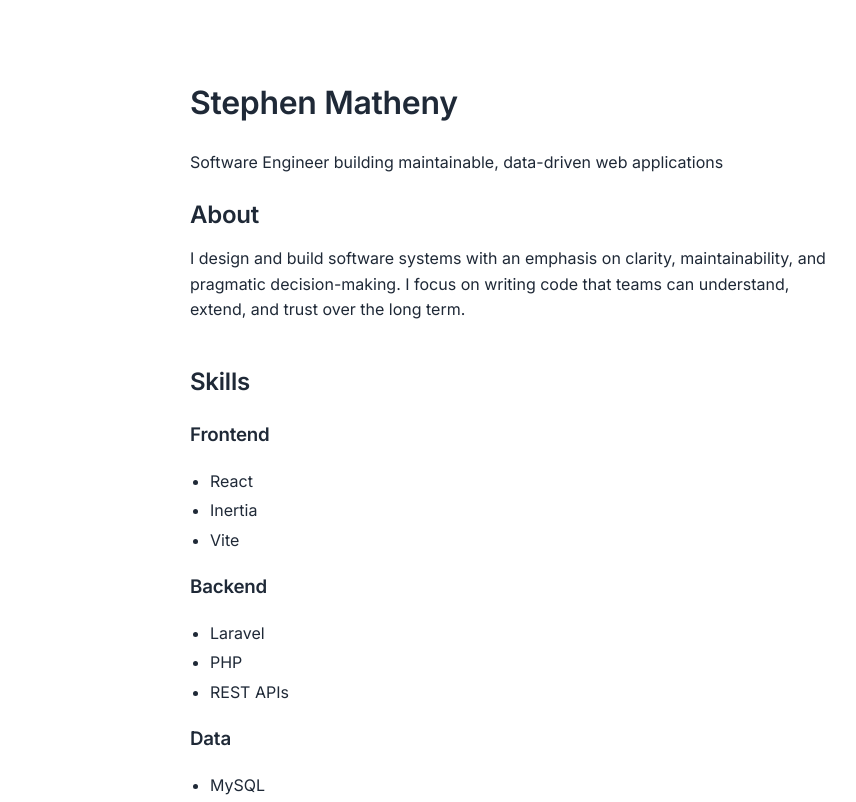
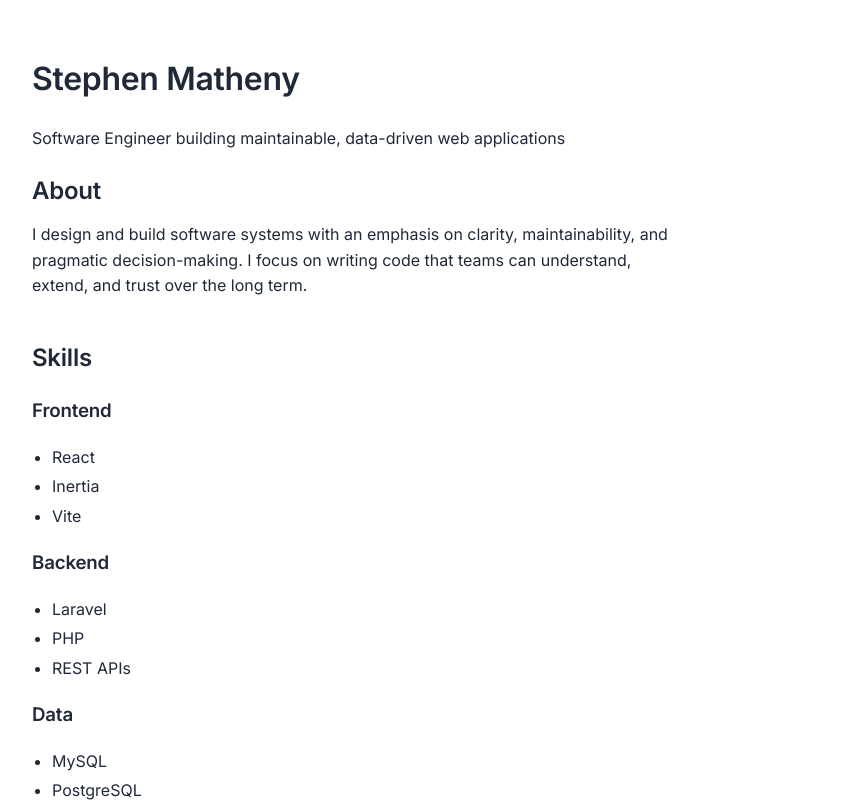
Before and after one commit to stephenmatheny/smatheny, a React (Vite) app: page / in a window 1280 px wide. Shown: the top 802 px of the page, without its empty margins (0-856 px from the left). Built offline with nearby package versions, Linux system fonts and the light colour scheme.

Commit message:
chore: remove inline styles

```diff
--- a/src/App.css
+++ b/src/App.css
@@ -1,5 +1,3 @@
-/* App-level styles (intentionally minimal) */
-
 #root {
   padding: 1.5rem;
 }
--- a/src/components/Header.jsx
+++ b/src/components/Header.jsx
@@ -1,11 +1,13 @@
 export default function Header({ firstName, lastName, headline }) {
   return (
-    <header>
-      <h1>
-        {firstName} {lastName}
-      </h1>
+    <header className="hero">
+      <div className="hero__top">
+        <h1 className="hero__name">
+          {firstName} <span className="hero__last">{lastName}</span>
+        </h1>
+      </div>
 
-      <p>{headline}</p>
+      <p className="hero__headline">{headline}</p>
     </header>
   );
 }
--- a/src/components/Layout.jsx
+++ b/src/components/Layout.jsx
@@ -1,13 +1,7 @@
 export default function Layout({ children }) {
   return (
-    <div
-      style={{
-        maxWidth: "900px",
-        margin: "0 auto",
-        padding: "1.5rem",
-      }}
-    >
-      {children}
+    <div className="page">
+      <main className="container">{children}</main>
     </div>
   );
 }
--- a/src/components/Section.jsx
+++ b/src/components/Section.jsx
@@ -1,8 +1,10 @@
 export default function Section({ title, children }) {
   return (
-    <section style={{ marginBottom: "2.5rem" }}>
-      <h2 style={{ marginBottom: "0.75rem" }}>{title}</h2>
-      <div>{children}</div>
+    <section className="section">
+      <div className="section__header">
+        <h2 className="section__title">{title}</h2>
+      </div>
+      <div className="section__body">{children}</div>
     </section>
   );
 }
```
